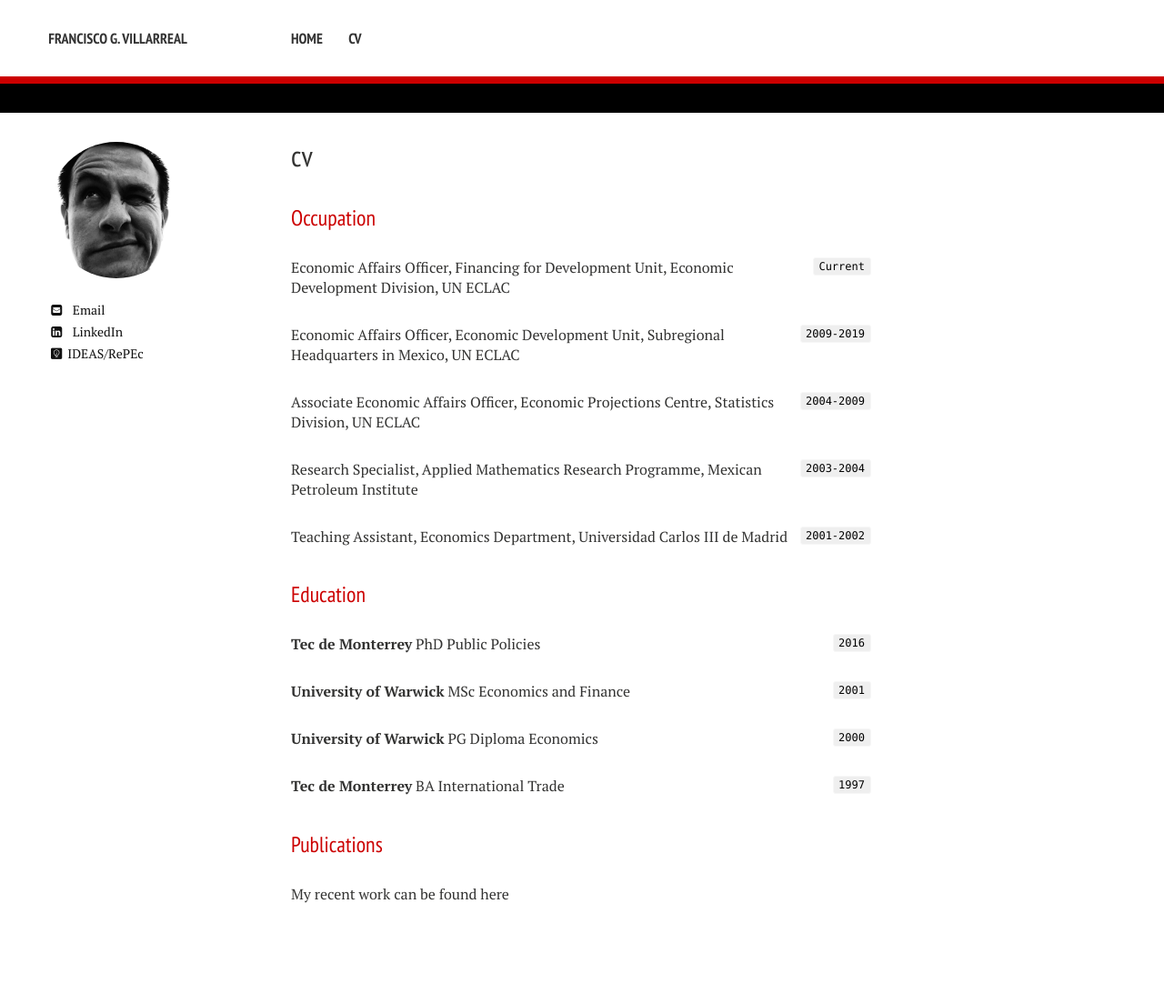
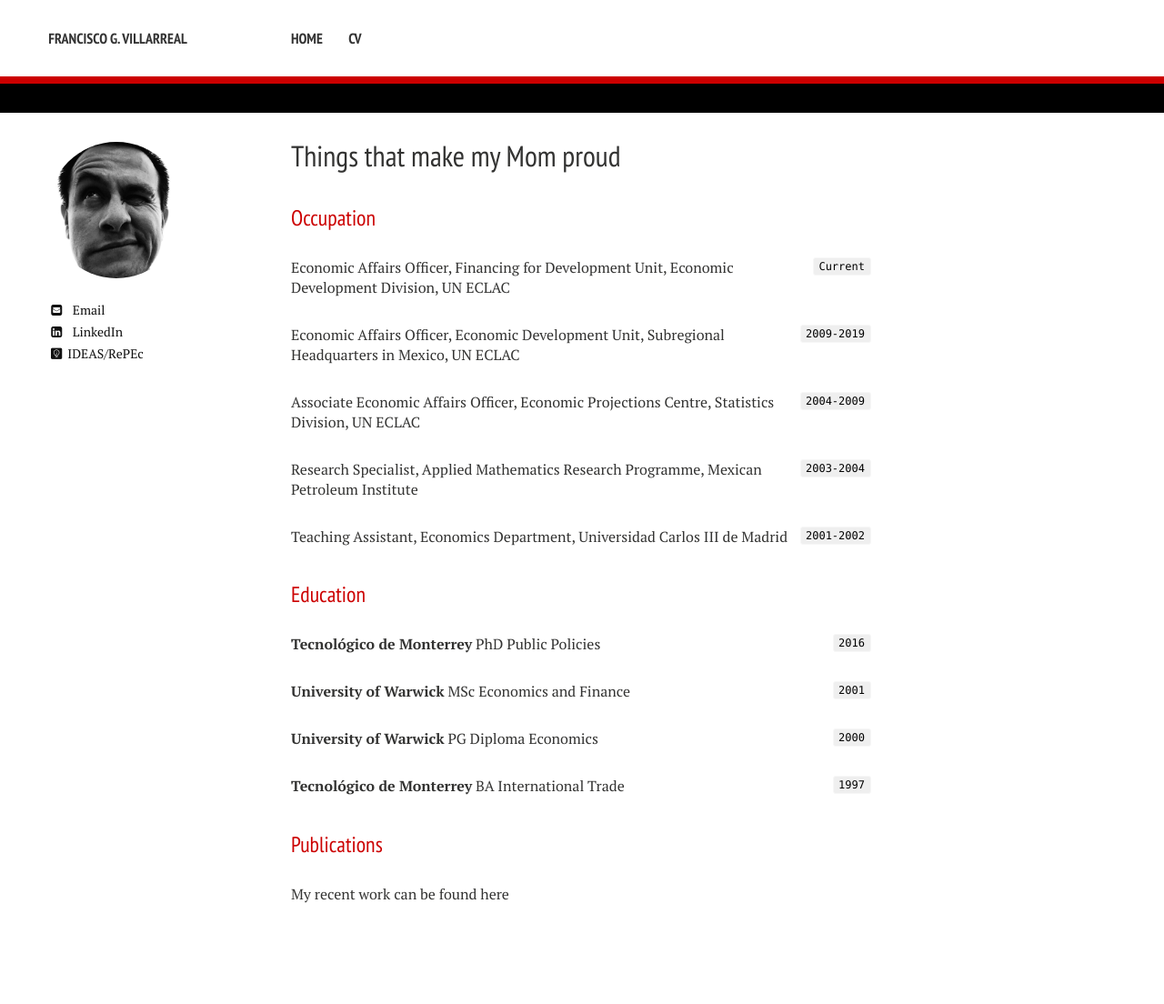
Before and after one commit to fgvillarreal/fgvillarreal.github.io, a Jekyll site: the page built from cv.md, in a window 1280 px wide. Shown: the whole page at 91% size. Built offline with Jekyll 4.4.1, drawn with Linux system fonts in a browser that asks for light colours; nearby versions of some CDN libraries; some web fonts are replaced.

Commit message:
Updated page headers

```diff
--- a/cv.md
+++ b/cv.md
@@ -1,6 +1,6 @@
 ---
 layout: resume
-title: cv
+title: Things that make my Mom proud
 ---
 ## Occupation
 
@@ -17,7 +17,7 @@ title: cv
 ## Education
 
 `2016`
-__Tec de Monterrey__
+__Tecnológico de Monterrey__
 PhD Public Policies
 
 `2001`
@@ -27,7 +27,7 @@ MSc Economics and Finance
 `2000` __University of Warwick__
 PG Diploma Economics
 
-`1997` __Tec de Monterrey__
+`1997` __Tecnológico de Monterrey__
 BA International Trade
 
 ## Publications
```
Also changed, not shown: index.md (+1 -2 lines).
